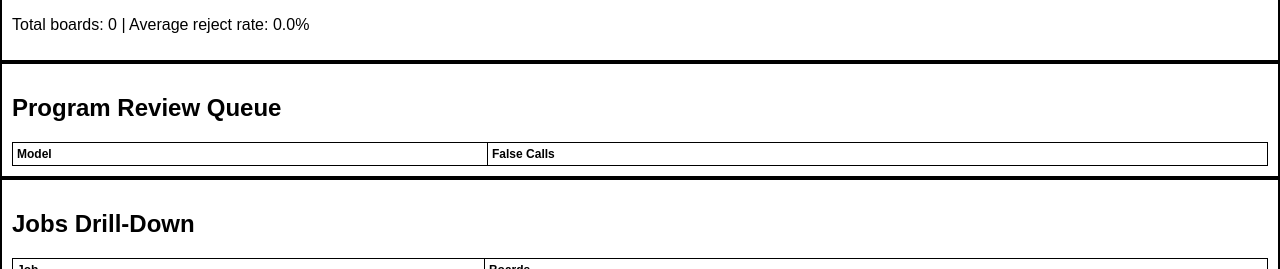
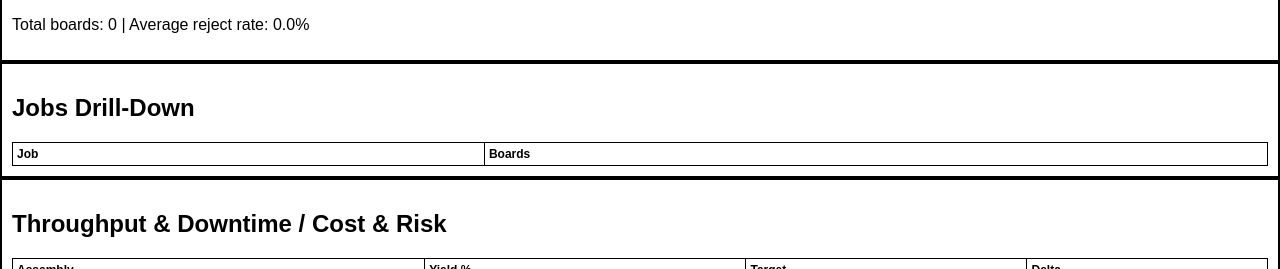
Before and after one commit to ThomasSchwartz18/MOATAppSpectra, a Flask app: page /reports/integrated/export in a window 1280 px wide. Shown: the part 6231-6500 px from the top of the page. Run offline with Flask 3, Linux system fonts and the light colour scheme; the visitor is signed in with stand-in values (Sample User, id 1); data that the repository does not hold is empty.

Commit message:
Remove program queue section

```diff
--- a/app/main/routes.py
+++ b/app/main/routes.py
@@ -962,11 +962,6 @@ def build_report_payload(start=None, end=None):
         for m in problem_assemblies
     ]
 
-    program_queue = [
-        {'label': m['name'], 'value': m['falseCalls']}
-        for m in problem_assemblies
-    ]
-
     top_risks = [
         _kpi(asm, assembly_yields[asm], 'avg_yield')
         for asm, _ in sorted(assembly_yields.items(), key=lambda x: x[1])[:3]
@@ -980,7 +975,6 @@ def build_report_payload(start=None, end=None):
     executive_summary = {
         'kpis': summary_kpis,
         'actions': summary_actions,
-        'programQueue': program_queue,
         'topRisks': top_risks,
         'charts': summary_charts,
     }
@@ -1034,7 +1028,6 @@ def build_report_payload(start=None, end=None):
         'problemAssemblies': problem_assemblies,
         'summary_kpis': summary_kpis,
         'summary_actions': summary_actions,
-        'program_queue': program_queue,
         'top_risks': top_risks,
         'summary_charts': summary_charts,
         'executive_summary': executive_summary,
--- a/templates/report/index.html
+++ b/templates/report/index.html
@@ -18,7 +18,6 @@
     {% include 'report/fc_ng_ratio.html' %}
     {% include 'report/defect_intelligence.html' %}
     {% include 'report/operator_reliability.html' %}
-    {% include 'report/program_review_queue.html' %}
     {% include 'report/jobs_drilldown.html' %}
     {% include 'report/throughput_downtime.html' %}
     {% include 'report/capa_action_register.html' %}
--- a/templates/report/program_review_queue.html
+++ /dev/null
@@ -1,11 +0,0 @@
-<section class="report-section section-card">
-    <h2>Program Review Queue</h2>
-    <table class="data-table">
-        <thead><tr><th>Model</th><th>False Calls</th></tr></thead>
-        <tbody>
-        {% for item in program_queue %}
-            <tr><td>{{ item.label }}</td><td>{{ item.value }}</td></tr>
-        {% endfor %}
-        </tbody>
-    </table>
-</section>
```
Also changed, not shown: tests/test_report_payload_summary_sections.py (+2 -0 lines).
